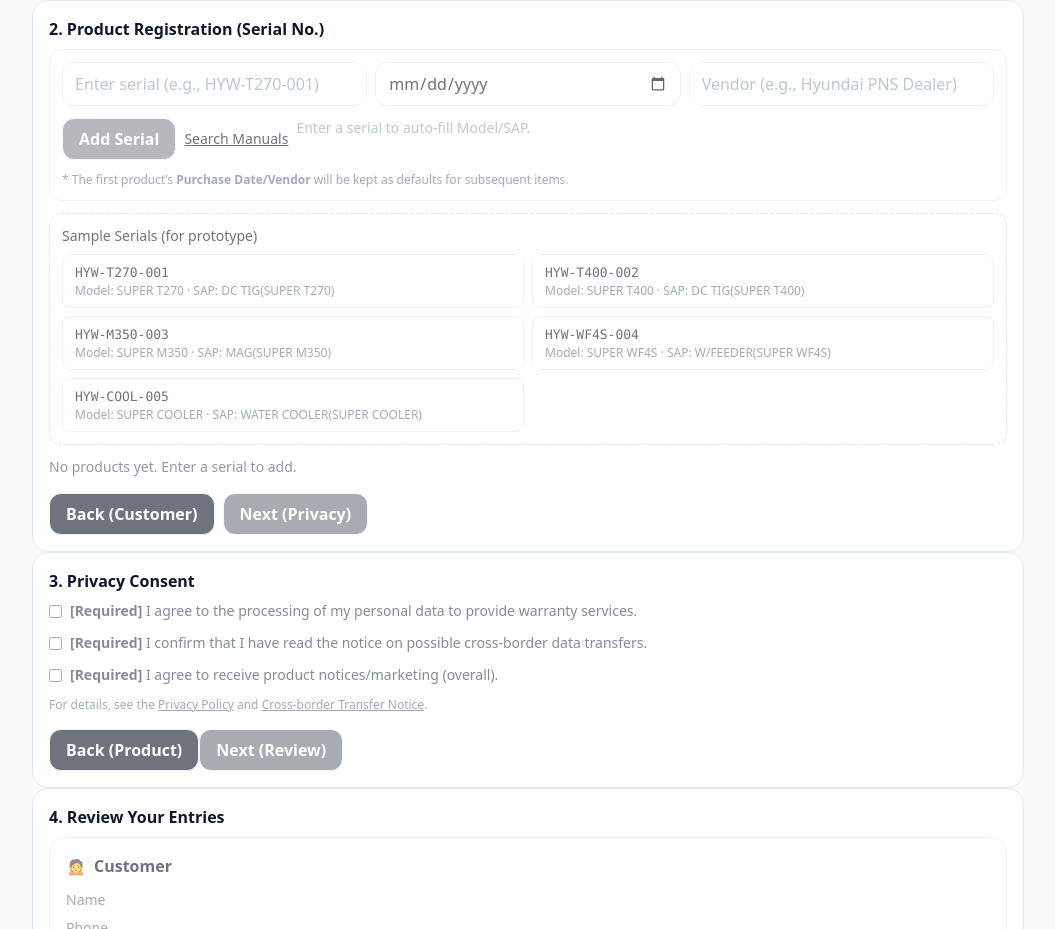
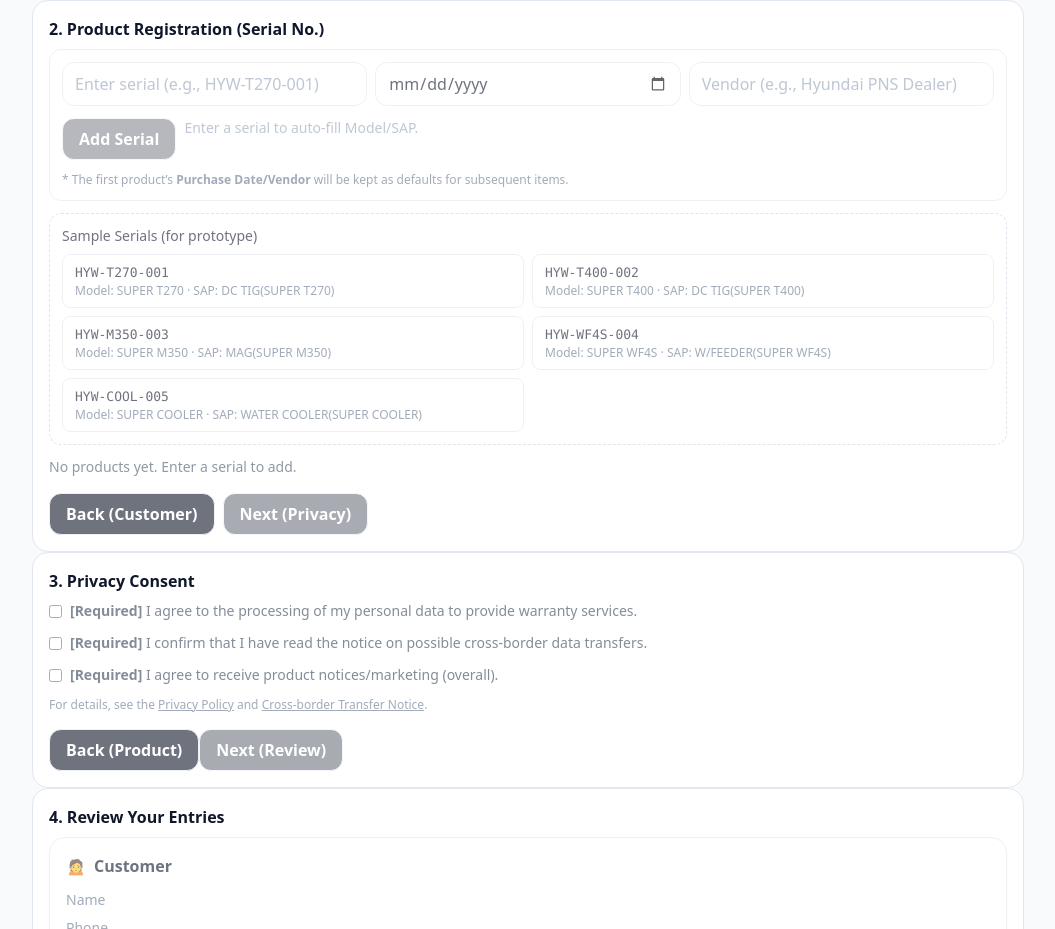
Before and after one commit to dongseong-hdweld/pnsWeldingMachine, a React (Vite) app: page /en/register in a window 1280 px wide. Shown: the part 1000-1929 px from the top of the page, without its empty margins (112-1167 px from the left). Built offline with nearby package versions, Linux system fonts and the light colour scheme.

Commit message:
2차 proto

```diff
--- a/src/pages/eng/Register.jsx
+++ b/src/pages/eng/Register.jsx
@@ -652,9 +652,6 @@ export default function Register() {
                 <Button onClick={addSerial} disabled={!canAddSerial} className={!canAddSerial ? 'opacity-50 cursor-not-allowed' : ''}>
                   Add Serial
                 </Button>
-                <a className="text-sm underline" href="/manuals" title="Go to manual search">
-                  Search Manuals
-                </a>
               </div>
               <div className="text-sm text-slate-600 dark:text-slate-300">
                 {resolved ? (
--- a/src/pages/ko/Register.jsx
+++ b/src/pages/ko/Register.jsx
@@ -652,9 +652,6 @@ export default function Register() {
                 <Button onClick={addSerial} disabled={!canAddSerial} className={!canAddSerial ? 'opacity-50 cursor-not-allowed' : ''}>
                   시리얼 추가
                 </Button>
-                <a className="text-sm underline" href="/manuals" title="모델 매뉴얼 검색으로 이동">
-                  매뉴얼 검색
-                </a>
               </div>
               <div className="text-sm text-slate-600 dark:text-slate-300">
                 {resolved ? (
```
